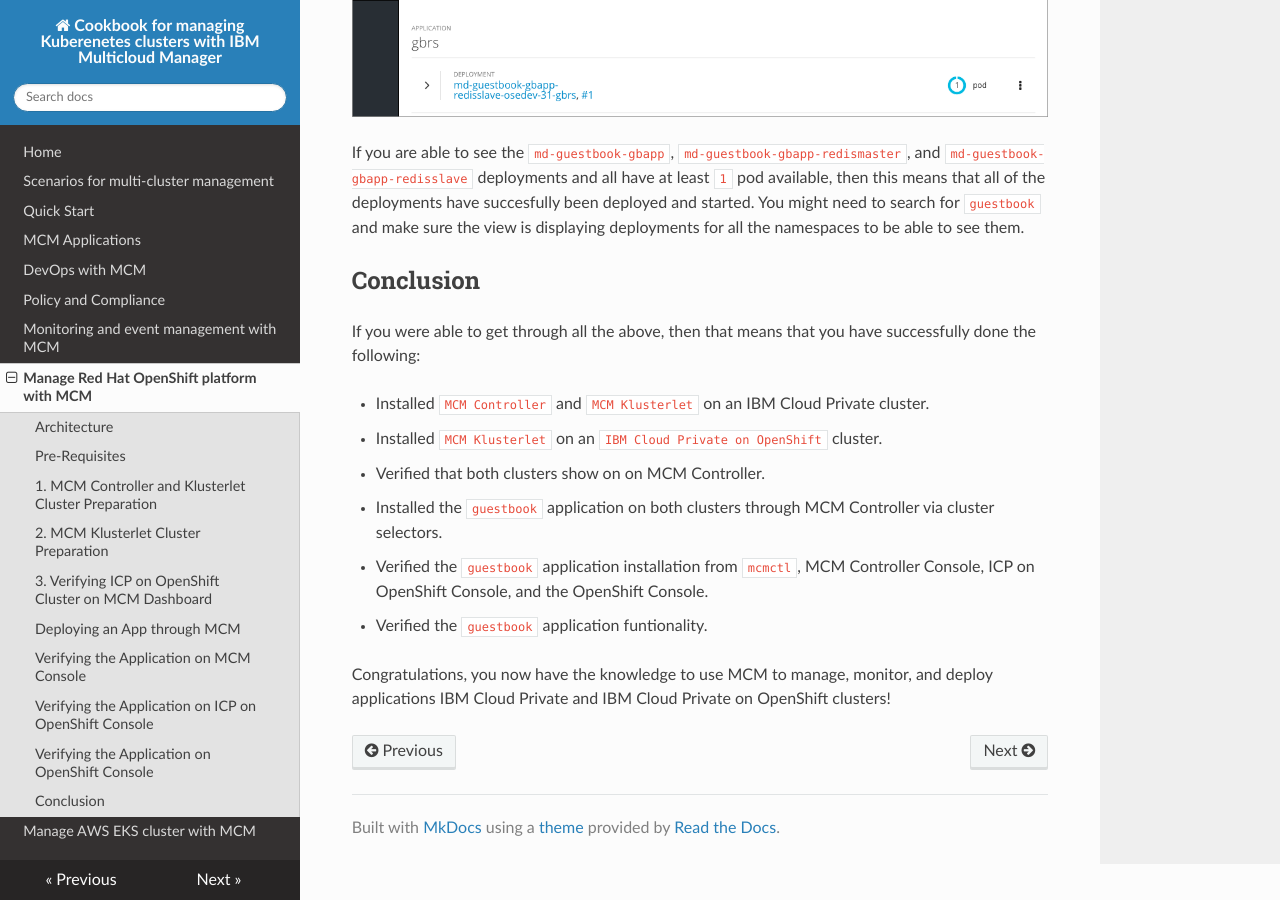
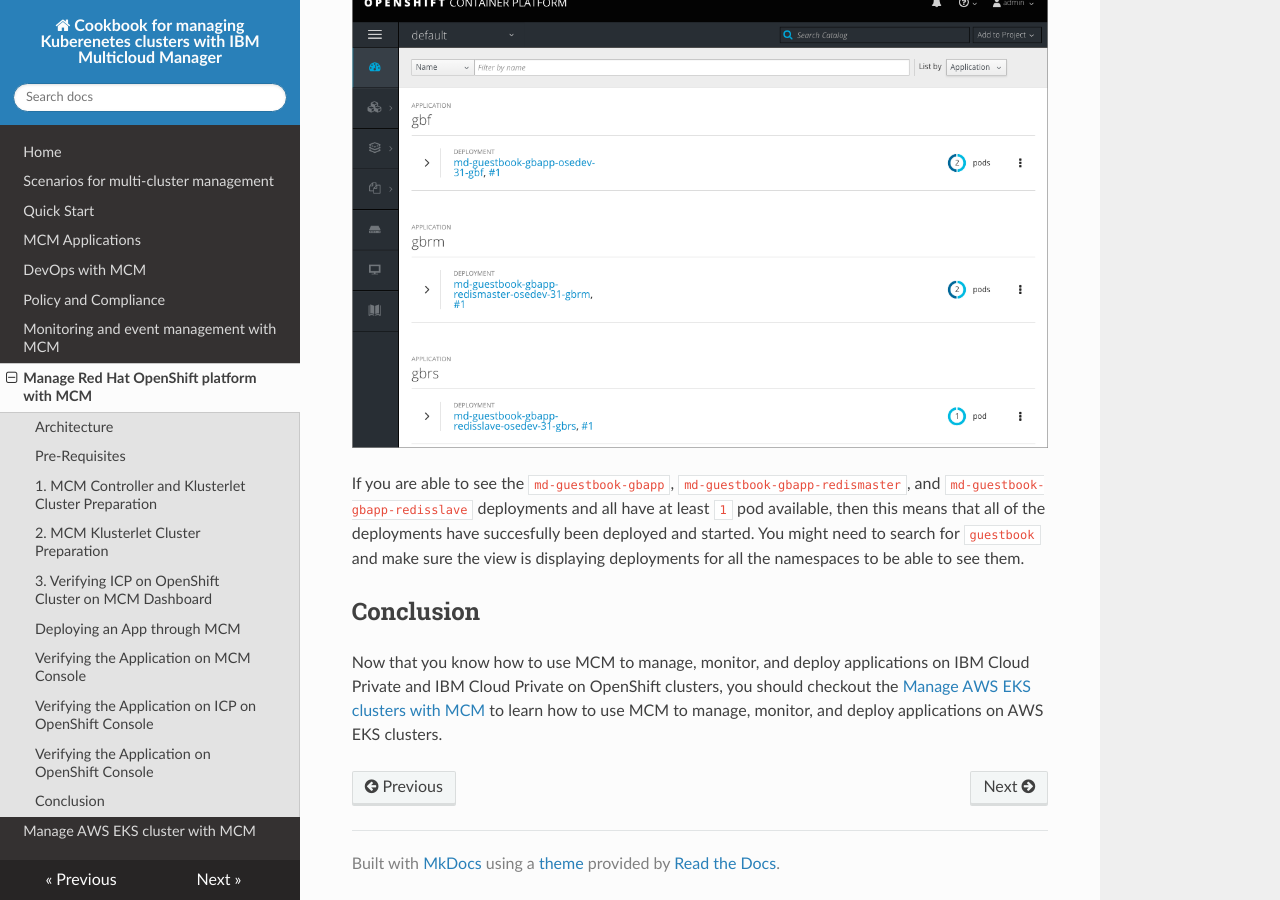
Before and after one commit to ibm-cloud-architecture/kubernetes-multicloud-management, an MkDocs documentation site: the page built from docs/mcm-openshift.md, in a window 1280 px wide and 900 px high, scrolled down 7733 px. Built offline with MkDocs 1.6.1, drawn with Linux system fonts in a browser that asks for light colours; nearby versions of some CDN libraries; some of the changed lines change nothing that is shown; some of the changed text lies outside the part shown.

Commit message:
- Added updates and enhancements to the OpenShift chapter

```diff
--- a/docs/mcm-openshift.md
+++ b/docs/mcm-openshift.md
@@ -13,34 +13,34 @@
 
 Here is a breakdown of the architecture we will attempt to replicate and use in this document:
 
-  * 1 x [IBM Cloud Private](https://www.ibm.com/support/knowledgecenter/en/SSBS6K_3.1.1/kc_welcome_containers.html) cluster, which will serve as the `MCM Controller` to manage itself and another cluster with the help of the `MCM Klusterlet`.
-  * 1 x [IBM Cloud Private on OpenShift](https://www.ibm.com/support/knowledgecenter/en/SSBS6K_3.1.1/supported_environments/openshift/overview.html) cluster, which will be managed by the cluster above via the `MCM Klusterlet`.
-  * 1 x [Jenkins](https://jenkins.io/) instance running from inside the first cluster, which will run a CI/CD pipeline defined in a Git repository.
+* 1 x [IBM Cloud Private](https://www.ibm.com/support/knowledgecenter/en/SSBS6K_3.1.2/kc_welcome_containers.html) cluster, which will serve as the `MCM Controller` to manage itself and another cluster with the help of the `MCM Klusterlet`.
+* 1 x [IBM Cloud Private on OpenShift](https://www.ibm.com/support/knowledgecenter/en/SSBS6K_3.1.2/supported_environments/openshift/overview.html) cluster, which will be managed by the cluster above via the `MCM Klusterlet`.
+* 1 x [Jenkins](https://jenkins.io/) instance running from inside the first cluster, which will run a CI/CD pipeline defined in a Git repository.
 
 
 ## Pre-Requisites
 In order to go through this document, you are going to need the following:
 
-  * 1 x [IBM Cloud Private](https://www.ibm.com/support/knowledgecenter/en/SSBS6K_3.1.1/kc_welcome_containers.html) cluster.
-  * 1 x [IBM Cloud Private on OpenShift](https://www.ibm.com/support/knowledgecenter/en/SSBS6K_3.1.1/supported_environments/openshift/overview.html) cluster.
-  * [Kubectl](https://kubernetes.io/docs/user-guide/kubectl-overview/) (Kubernetes CLI)
+* 1 x [IBM Cloud Private](https://www.ibm.com/support/knowledgecenter/en/SSBS6K_3.1.2/kc_welcome_containers.html) cluster.
+* 1 x [IBM Cloud Private on OpenShift](https://www.ibm.com/support/knowledgecenter/en/SSBS6K_3.1.2/supported_environments/openshift/overview.html) cluster.
+* [Kubectl](https://kubernetes.io/docs/user-guide/kubectl-overview/) (Kubernetes CLI)
     + Follow the instructions [here](https://kubernetes.io/docs/tasks/tools/install-kubectl/) to install it on your platform.
-  * [ICP Helm](https://github.com/kubernetes/helm) (Kubernetes package manager)
-    + Follow the instructions [here](https://www.ibm.com/support/knowledgecenter/en/SSBS6K_3.1.0/app_center/create_helm_cli.html) to install it on your platform.
-    * **Note**: It is important to use ICP provided Helm for Chart Management on ICP 3.1.
-  * [IBM Cloud Private CLI](https://www.ibm.com/support/knowledgecenter/en/SSBS6K_3.1.0/mandrive.google.coage_cluster/icp_cli.html)
-    + Follow the instructions [here](https://www.ibm.com/support/knowledgecenter/en/SSBS6K_3.1.0/manage_cluster/install_cli.html) to install it on your platform.
-  * [MCM CLI](https://www.ibm.com/support/knowledgecenter/en/SSBS6K_3.1.1/mcm/installing/install.html#install_cli)
-    + Follow the instructions [here](https://www.ibm.com/support/knowledgecenter/en/SSBS6K_3.1.1/mcm/installing/install.html#install_cli) to install it on your platform.
+* [ICP Helm](https://github.com/kubernetes/helm) (Kubernetes package manager)
+    + Follow the instructions [here](https://www.ibm.com/support/knowledgecenter/en/SSBS6K_3.1.2/app_center/create_helm_cli.html) to install it on your platform.
+  * **Note**: It is important to use ICP provided Helm for Chart Management on ICP 3.1.
+* [IBM Cloud Private CLI](https://www.ibm.com/support/knowledgecenter/en/SSBS6K_3.1.2/manage_cluster/icp_cli.html)
+    + Follow the instructions [here](https://www.ibm.com/support/knowledgecenter/en/SSBS6K_3.1.2/manage_cluster/install_cli.html) to install it on your platform.
+* [MCM CLI](https://www.ibm.com/support/knowledgecenter/en/SSBS6K_3.1.2/mcm/installing/install.html#install_cli)
+    + Follow the instructions [here](https://www.ibm.com/support/knowledgecenter/en/SSBS6K_3.1.2/mcm/installing/install.html#install_cli) to install it on your platform.
 
 In the following sections, you will learn how to setup MCM to manage these 2 clusters.
 
 ## 1. MCM Controller and Klusterlet Cluster Preparation
 The first cluster will be the `MCM Controller`, which means that this cluster will be able to manage other clusters, itself included. In order for this cluster to become the MCM Controller and manage itself, we will need to install both the `MCM Controller` and the `MCM Klusterlet` Helm Charts. The MCM Controller is in charge of monitoring and send commands to all clusters. The `MCM Klusterlet` is responsible for reporting status back to the MCM Controller and implementing its instructions.
 
-  * Follow these [instructions](https://www.ibm.com/support/knowledgecenter/en/SSBS6K_3.1.1/mcm/installing/install.html) to install the MCM Controller and the MCM Klusterlet.
-  * In the Klusterlet section, for **Cluster Name** field enter `se-dev-31`.
-  * Make sure to use these labels and values for this cluster:
+* Follow these [instructions](https://www.ibm.com/support/knowledgecenter/en/SSBS6K_3.1.2/mcm/installing/install.html) to install the MCM Controller and the MCM Klusterlet.
+* In the Klusterlet section, for **Cluster Name** field enter `se-dev-31`.
+* Make sure to use these labels and values for this cluster:
     + **cloud**: IBM
     + **datacenter**: austin
     + **environment**: Dev
@@ -53,9 +53,9 @@
 ## 2. MCM Klusterlet Cluster Preparation
 The second cluster will only contain the `MCM Klusterlet` that reports information back to the `MCM Controller` cluster.
 
-  * Follow these [instructions](https://www.ibm.com/support/knowledgecenter/en/SSBS6K_3.1.1/mcm/installing/mcm_openshift.html) to install the MCM Klusterlet.
-  * For **Cluster Name** field, enter `osedev-31`.
-  * Make sure to use these labels and values for this cluster:
+* Follow these [instructions](https://www.ibm.com/support/knowledgecenter/en/SSBS6K_3.1.2/mcm/installing/mcm_openshift.html) to install the MCM Klusterlet.
+* For **Cluster Name** field, enter `osedev-31`.
+* Make sure to use these labels and values for this cluster:
     + **cloud**: IBM
     + **datacenter**: san-antonio
     + **environment**: Staging
@@ -68,7 +68,7 @@
 ## 3. Verifying ICP on OpenShift Cluster on MCM Dashboard
 To verify that the ICP on OpenShift cluster shows up on the MCM Dashboard, open a new browser window and enter `https://MCM_CONTROLLER_MASTER_IP:8443/multicloud/clusters`. You can also open this view from ICP Web Console by clicking the `Hamburger button -> Multicloud Manager` to go to MCM console, then follow that with `hamburger button -> Clusters`.
 
-  ![MCM Clusters](images/mcm-openshift/2-mcm-clusters.png?raw=true)
+![MCM Clusters](images/mcm-openshift/2-mcm-clusters.png?raw=true)
 
 If you see the `osedev-31` cluster above with a green checkmark icon under the `Status` column, then that means that the `MCM Klusterlet` was successfully installed on the ICP on OpenShift cluster. This means that the Klusterlet is reporting information back to the MCM Controller.
 
@@ -85,9 +85,8 @@
 # Go to application directory
 cd kubernetes-multicloud-management/demos/guestbook
 
-# Create image policy to allow docker images from any Docker Registry
-# NOT RECOMMENDED FOR PRODUCTION
-kubectl apply -f imagepolicy.yaml
+# # Create the Image Policy in the ICP Cluster
+kubectl apply -f guestbook-cluster-image-policy.yaml
 
 # Install the Guestbook application on both clusters using the "owner" selector
 #   with a value of "case" This value was used when installing the MCM Klusterlets.
@@ -127,28 +126,30 @@
 ## Verifying the Application on MCM Console
 Now that we verified that the application was successfully deployed on the ICP on OpenShift cluster through MCM, let's see what that the appplication looks like from the MCM Controller Console. To see the applications view, open a browser and go to `https://MCM_CONTROLLER_MASTER_IP:8443/multicloud/applications`
 
-  ![MCM Clusters](images/mcm-openshift/3-mcm-console-applications.png?raw=true)
+![MCM Clusters](images/mcm-openshift/3-mcm-console-applications.png?raw=true)
 
 You should be able to see the `guestbook-gbapp` application above, which means that the application was successfully registered in the MCM Controller. Now click on the application name to go to a more in-details view of the application. Feel free to explore all of the menus in this view, but if you scroll all the way down you will see the most important part of this view below:
 
-  ![MCM Clusters](images/mcm-openshift/4-mcm-console-application-details.png?raw=true)
+![MCM Clusters](images/mcm-openshift/4-mcm-console-application-details.png?raw=true)
 
 The above shows the `Placement Policies`, which show the criteria used to deploy the application on multiple clusters. Pay attention to the fields and values for **matchLabels** under **Cluster Selector**. Do you recognize the **owner** field with a value of `case`? This is the same field that we passed along in the `helm upgrade` command.
 
-Also notice under the **Deployable objects** the `guestbook-gbapp`, `guestbook-gbapp-redismaster`, and the `guestbook-gbapp-redisslave` objects. Those are the `guestbook` helm charts that were deployed with the `gbapp` application chart.
+![](images/mcm-openshift/5-mcm-console-application-deployables.png)
+
+Also notice under the **Deployable Objects** the `guestbook-gbapp`, `guestbook-gbapp-redismaster`, and the `guestbook-gbapp-redisslave` objects. Those are the `guestbook` helm charts that were deployed with the `gbapp` application chart.
 
 That's all you need to verify through MCM Console that the application was deployed to both clusters.
 
 ## Verifying the Application on ICP on OpenShift Console
 Now that have deployed the application on the ICP on OpenShift cluster, let's verify the installation from the ICP on OpenShift console and test its functinality to make sure that everything works as expected. To access the ICP on OpenShift dashboard, open a new browser and go to `https://ICP_OPENSHIFT_MASTER_IP:5443/console/workloads/deployments` to see the existing deployments.
 
-  ![MCM Clusters](images/mcm-openshift/5-mcm-icp-openshift-console.png?raw=true)
+![MCM Clusters](images/mcm-openshift/6-mcm-icp-openshift-console.png?raw=true)
 
-If you are able to see the `md-guestbook-gbapp`, `md-guestbook-gbapp-redismaster`, and `md-guestbook-gbapp-redisslave` deployments and all have an **Available** value of `1`, then this means that all of the deployments have succesfully been deployed and started. You might need to search for `guestbook` and make sure the view is displaying deployments for all the namespaces to be able to see them.
+If you are able to see the `md-guestbook-gbapp-frontend`, `md-guestbook-gbapp-redismaster`, and `md-guestbook-gbapp-redisslave` deployments and all have an **Available** value of `1`, then this means that all of the deployments have succesfully been deployed and started. You might need to search for `guestbook` and make sure the view is displaying deployments for all the namespaces to be able to see them.
 
 To test the application itself, go ahead and click the `Launch` button at the end of the `md-guestbook-gbapp` row, which will open a new browser window to display the guestbook web application, as shown below.
 
-  ![MCM Clusters](images/mcm-openshift/6-application.png?raw=true)
+![MCM Clusters](images/mcm-openshift/7-application.png?raw=true)
 
 The guestbook application itself is very simple. It consists of a web application that saves `guest` names to a Redis deployment and persists them there even if the web application dies or restarts for some reason. To test its functionality, enter any text in the textbox shown above and click the `Submit` button. If everything worked successfully, you will see that the text you entered has now moved below the Submit button, which indicates that the text has been saved to and successfully read from the Redis deployment. To make sure that the text persists in the Redis deployment, feel free to refresh the page and make sure that the text you entered is bein shown again below the `Submit` button.
 
@@ -157,18 +158,9 @@
 ## Verifying the Application on OpenShift Console
 The last step that remains is to verify that the guestbook deployments are shown on the OpenShift console itself. To do that, open a new browser and go to `https://ICP_OPENSHIFT_MASTER_IP:8443/console/project/default/overview`, where `default` is the name of the OpenShift project (known as a namespace in ICP/Kubernetes terms).
 
-  ![MCM Clusters](images/mcm-openshift/7-openshift-console.png?raw=true)
+![MCM Clusters](images/mcm-openshift/8-openshift-console.png?raw=true)
 
 If you are able to see the `md-guestbook-gbapp`, `md-guestbook-gbapp-redismaster`, and `md-guestbook-gbapp-redisslave` deployments and all have at least `1` pod available, then this means that all of the deployments have succesfully been deployed and started. You might need to search for `guestbook` and make sure the view is displaying deployments for all the namespaces to be able to see them.
 
 ## Conclusion
-If you were able to get through all the above, then that means that you have successfully done the following:
-
-  * Installed `MCM Controller` and `MCM Klusterlet` on an IBM Cloud Private cluster.
-  * Installed `MCM Klusterlet` on an `IBM Cloud Private on OpenShift` cluster.
-  * Verified that both clusters show on on MCM Controller.
-  * Installed the `guestbook` application on both clusters through MCM Controller via cluster selectors.
-  * Verified the `guestbook` application installation from `mcmctl`, MCM Controller Console, ICP on OpenShift Console, and the OpenShift Console.
-  * Verified the `guestbook` application funtionality.
-
-Congratulations, you now have the knowledge to use MCM to manage, monitor, and deploy applications IBM Cloud Private and IBM Cloud Private on OpenShift clusters!
+Now that you know how to use MCM to manage, monitor, and deploy applications on IBM Cloud Private and IBM Cloud Private on OpenShift clusters, you should checkout the [Manage AWS EKS clusters with MCM](mcm-eks.md) to learn how to use MCM to manage, monitor, and deploy applications on AWS EKS clusters.
```
Also changed, not shown: docs/images/mcm-openshift/4-mcm-console-application-details.png, docs/images/mcm-openshift/5-mcm-console-application-deployables.png (added), docs/images/mcm-openshift/6-mcm-icp-openshift-console.png (renamed from docs/images/mcm-openshift/5-mcm-icp-openshift-console.png), docs/images/mcm-openshift/7-application.png (renamed from docs/images/mcm-openshift/6-application.png), docs/images/mcm-openshift/8-openshift-console.png (renamed from docs/images/mcm-openshift/7-openshift-console.png).
